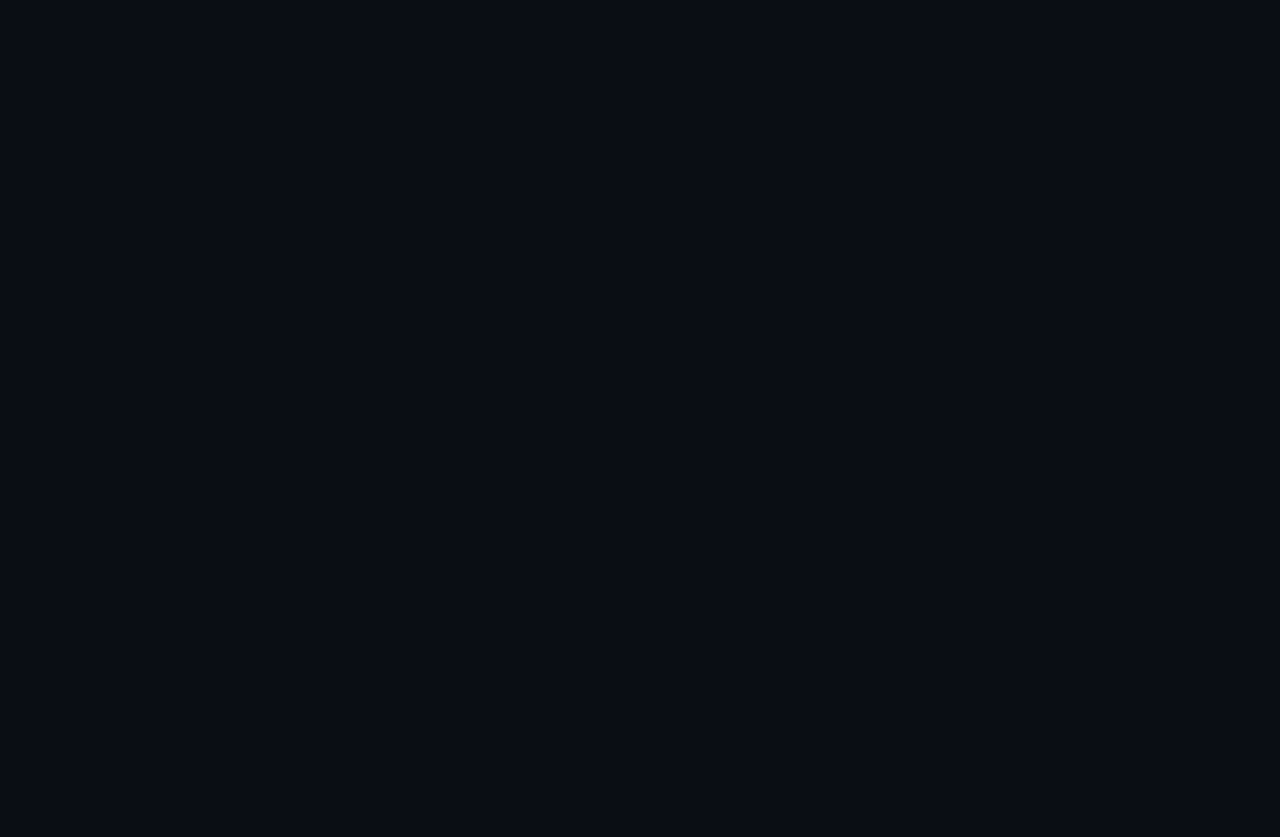
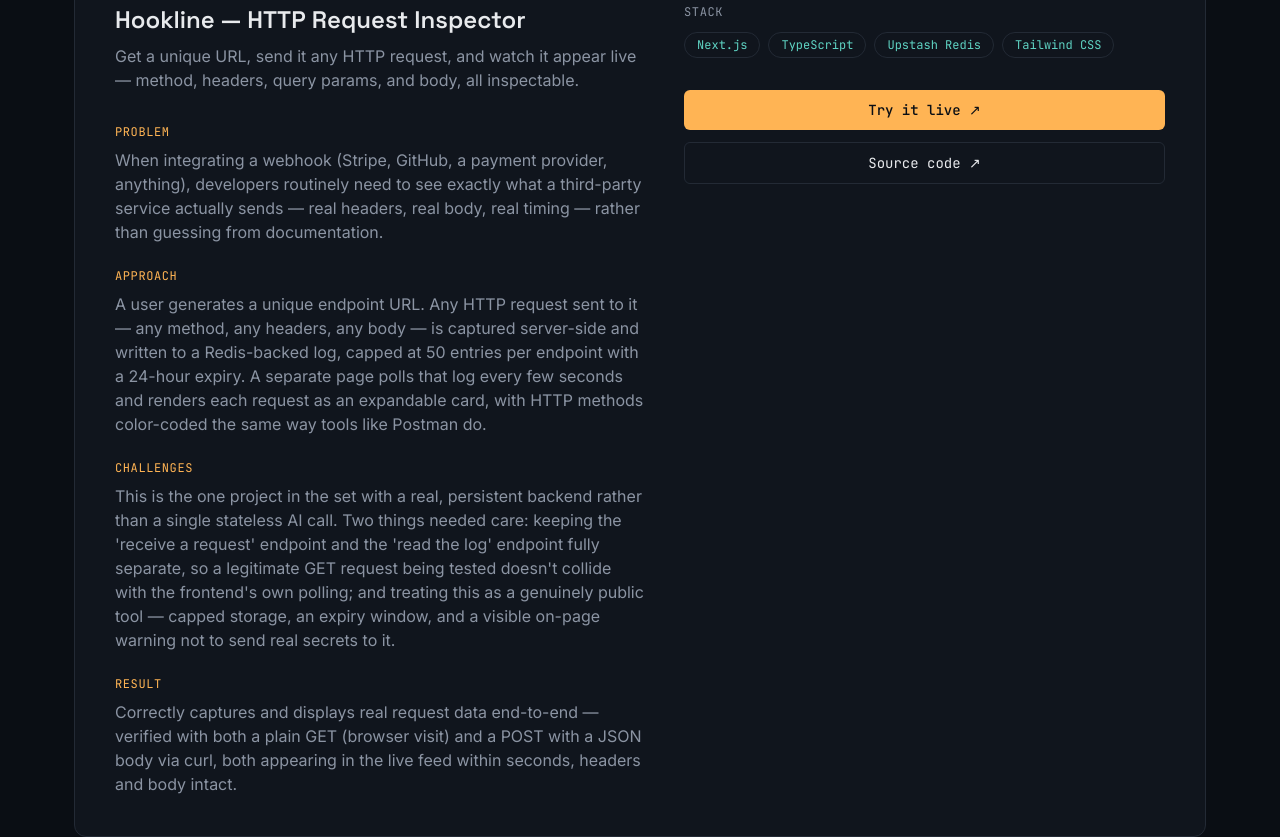
Before and after one commit to AbdullahK930/portfolio, a Next.js app: page / in a window 1280 px wide. Shown: the part 7880-8717 px from the top of the page. Before the commit the page ends 7933 px from the top, so only its background shows below. Built offline with nearby package versions, Linux system fonts and the light colour scheme.

Commit message:
Add Hookline HTTP request inspector project

```diff
--- a/components/projectsData.ts
+++ b/components/projectsData.ts
@@ -124,4 +124,32 @@ export const PROJECTS: ProjectData[] = [
       },
     ],
   },
+  {
+    title: "Hookline — HTTP Request Inspector",
+    tagline:
+      "Get a unique URL, send it any HTTP request, and watch it appear live — method, headers, query params, and body, all inspectable.",
+    screenshot: "/hookline-demo.png",
+    screenshotAlt: "Hookline landing page with the Create an endpoint button",
+    stack: ["Next.js", "TypeScript", "Upstash Redis", "Tailwind CSS"],
+    liveUrl: "https://webhook-inspector-six.vercel.app", // EDIT if the URL changes
+    repoUrl: "https://github.com/AbdullahK930/webhook-inspector", // EDIT: confirm this matches your actual repo name
+    sections: [
+      {
+        label: "Problem",
+        body: "When integrating a webhook (Stripe, GitHub, a payment provider, anything), developers routinely need to see exactly what a third-party service actually sends — real headers, real body, real timing — rather than guessing from documentation.",
+      },
+      {
+        label: "Approach",
+        body: "A user generates a unique endpoint URL. Any HTTP request sent to it — any method, any headers, any body — is captured server-side and written to a Redis-backed log, capped at 50 entries per endpoint with a 24-hour expiry. A separate page polls that log every few seconds and renders each request as an expandable card, with HTTP methods color-coded the same way tools like Postman do.",
+      },
+      {
+        label: "Challenges",
+        body: "This is the one project in the set with a real, persistent backend rather than a single stateless AI call. Two things needed care: keeping the 'receive a request' endpoint and the 'read the log' endpoint fully separate, so a legitimate GET request being tested doesn't collide with the frontend's own polling; and treating this as a genuinely public tool — capped storage, an expiry window, and a visible on-page warning not to send real secrets to it.",
+      },
+      {
+        label: "Result",
+        body: "Correctly captures and displays real request data end-to-end — verified with both a plain GET (browser visit) and a POST with a JSON body via curl, both appearing in the live feed within seconds, headers and body intact.",
+      },
+    ],
+  },
 ];
```
Also changed, not shown: public/hookline-demo.png (added).
